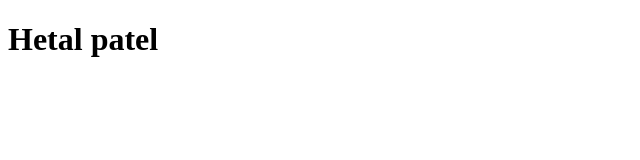
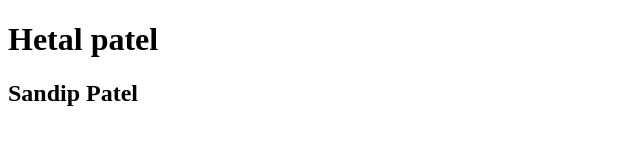
Before and after one commit to dhoopPatel757/project2, a plain HTML site: page index.html in a window 1280 px wide. Shown: the whole page, without its empty margins (0-640 px from the left). Drawn offline with Linux system fonts and the light colour scheme.

Commit message:
Second commit

```diff
--- a/index.html
+++ b/index.html
@@ -7,5 +7,7 @@
 </head>
 <body>
     <h1>Hetal patel</h1>
+
+    <h2>Sandip Patel</h2>
 </body>
 </html>
```
